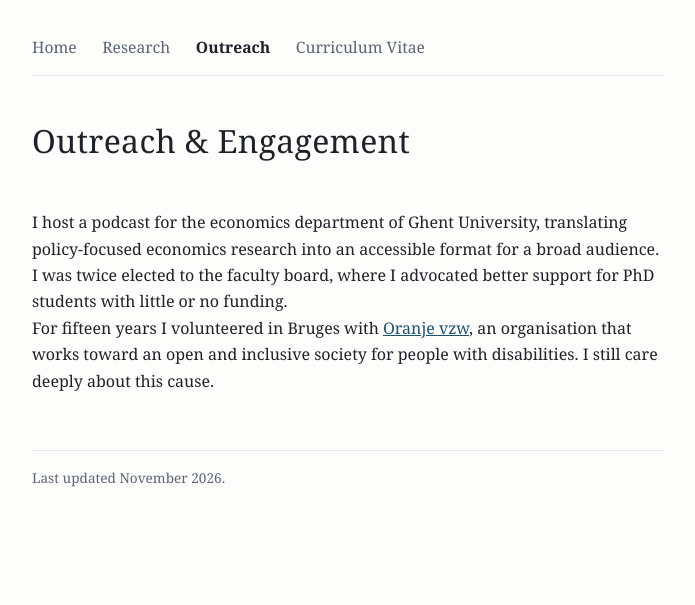
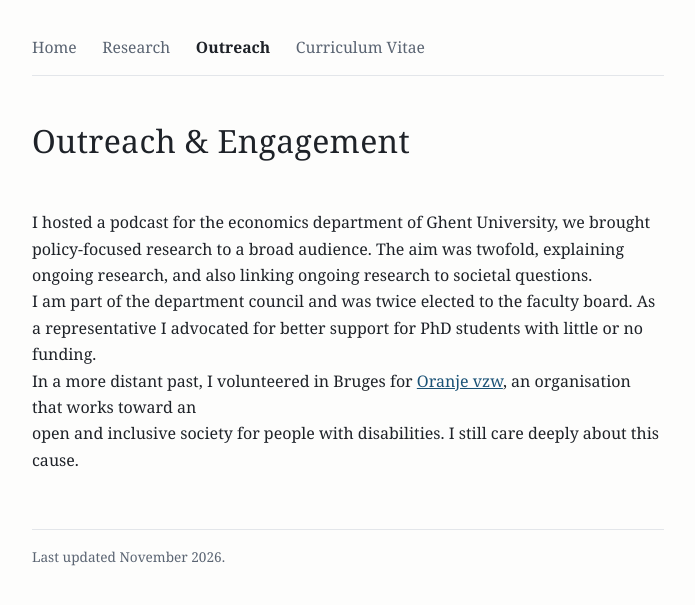
Before and after one commit to thomaslebbe/thomaslebbe.github.io, a Jekyll site: the page built from outreach.md, in a window 1280 px wide. Shown: the top 605 px of the page, without its empty margins (292-987 px from the left). Built offline with Jekyll 4.4.1, drawn with Linux system fonts in a browser that asks for light colours.

Commit message:
Update outreach.md (via Pages CMS)

```diff
--- a/outreach.md
+++ b/outreach.md
@@ -1,20 +1,13 @@
 ---
 layout: page
+permalink: /outreach.html
 title: Outreach & Engagement
-permalink: /outreach.html
-description: >-
-  Outreach and engagement by Thomas Lebbe: economics podcast, faculty board
-  service, and volunteering.
+description: "Outreach and engagement by Thomas Lebbe: economics podcast,
+  faculty board service, and volunteering."
 ---
+I hosted a podcast for the economics department of Ghent University, we brought policy-focused research to a broad audience. The aim was twofold, explaining ongoing research, and also linking ongoing research to societal questions.
 
-I host a podcast for the economics department of Ghent University,
-translating policy-focused economics research into an accessible format
-for a broad audience.
+I am part of the department council and was twice elected to the faculty board. As a representative I advocated for better support for PhD students with little or no funding.
 
-I was twice elected to the faculty board, where I advocated better
-support for PhD students with little or no funding.
-
-For fifteen years I volunteered in Bruges with
-[Oranje vzw](https://www.oranje.be), an organisation that works toward an
-open and inclusive society for people with disabilities. I still care
-deeply about this cause.
+In a more distant past, I volunteered in Bruges for [Oranje vzw](https://www.oranje.be), an organisation that works toward an
+open and inclusive society for people with disabilities. I still care deeply about this cause.
```
